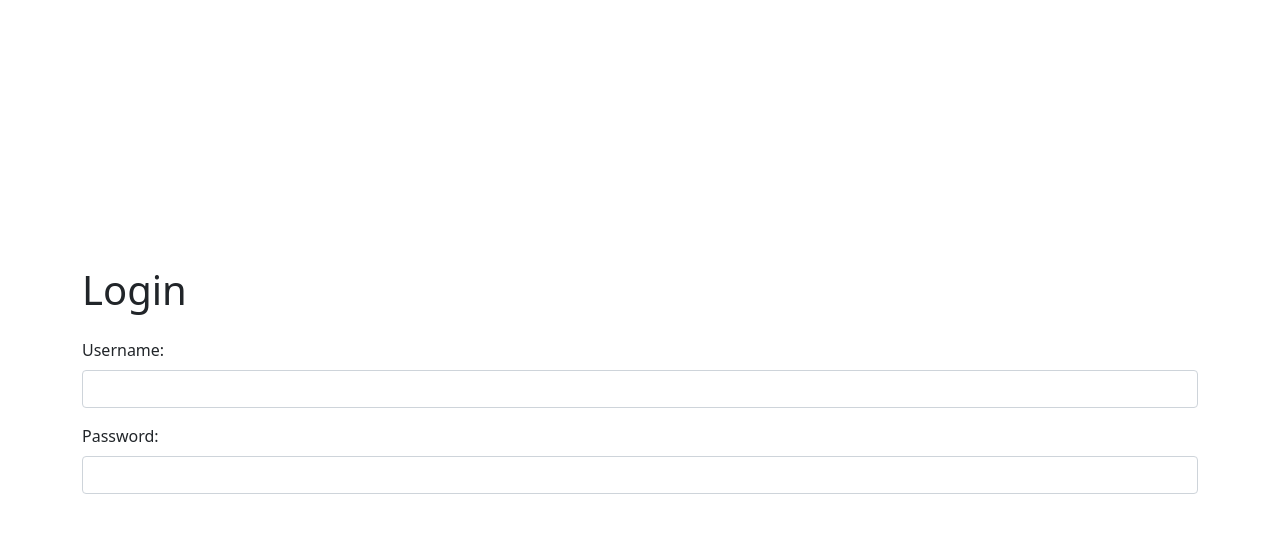
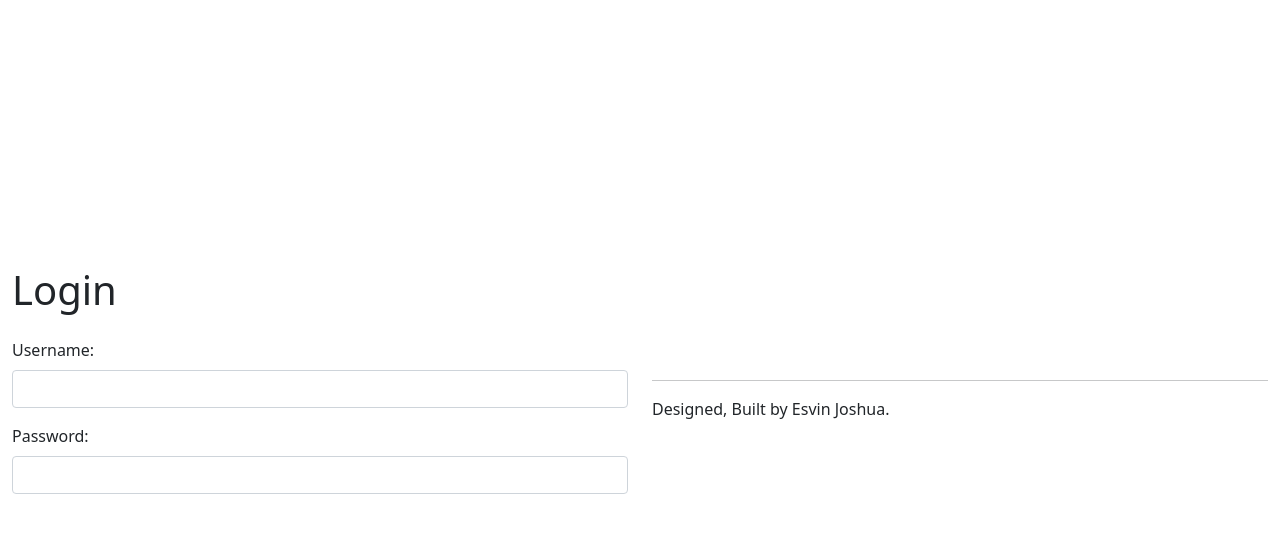
Before and after one commit to devjoshua312/Finance-Entry-Tool-flask, a Flask app: page /login in a window 1280 px wide. Shown: the top 533 px of the page. Run offline with Flask 3, Linux system fonts and the light colour scheme; some libraries are stand-ins or nearby versions.

Commit message:
Update login.html

```diff
--- a/templates/login.html
+++ b/templates/login.html
@@ -69,4 +69,8 @@
 
     <script src="https://cdnjs.cloudflare.com/ajax/libs/bootstrap/5.1.0/js/bootstrap.bundle.min.js"></script>
   </body>
+  <div class="container">
+    <hr />
+    <p>Designed, Built by Esvin Joshua.</p>
+      </div>
 </html>
```
